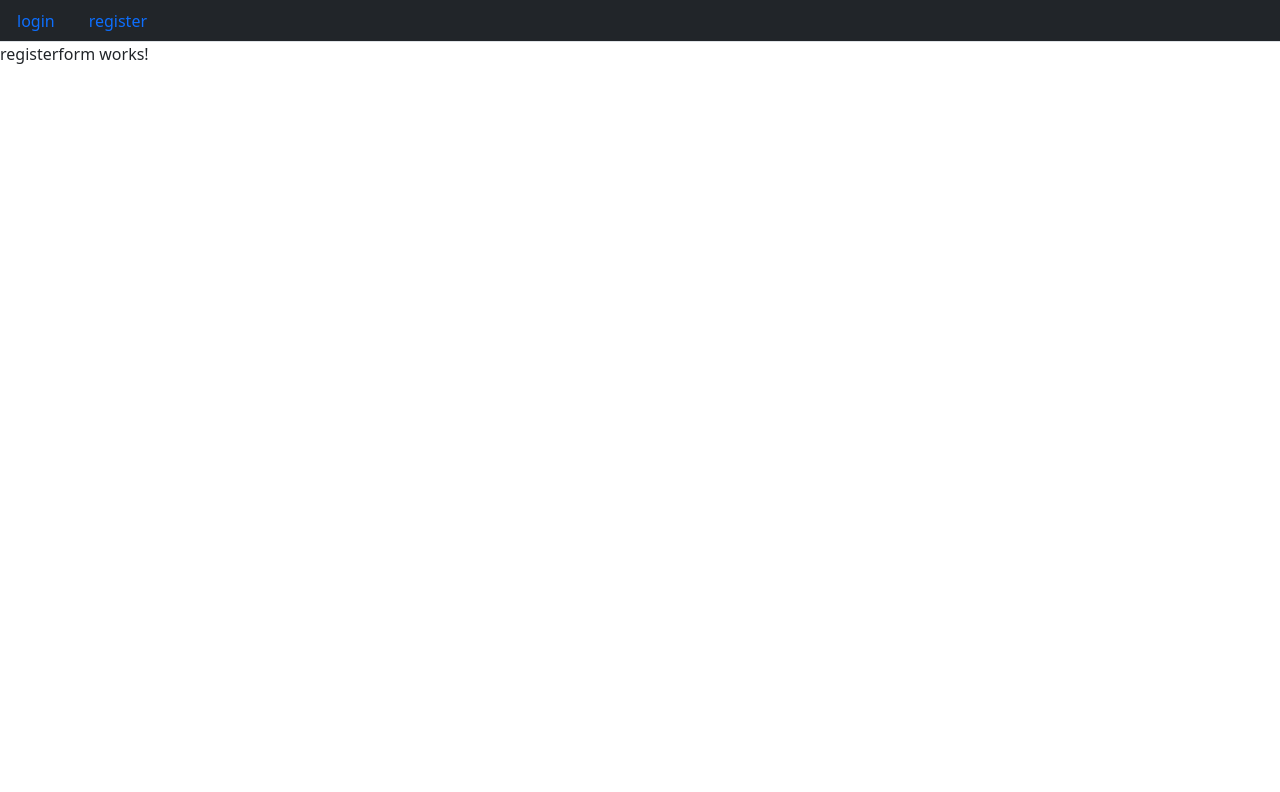
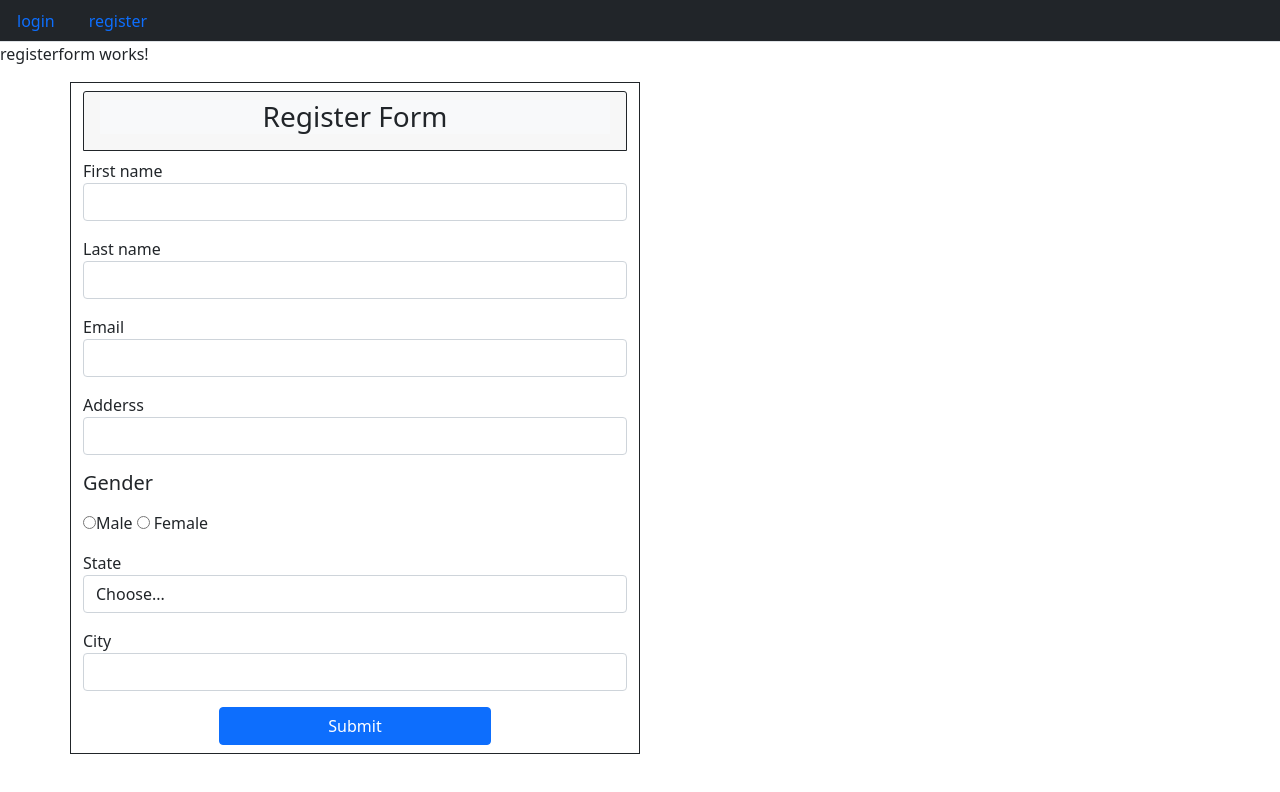
Before and after one commit to Tushar-tagline/ng-learning, an Angular app: page /register in a window 1280 px wide. Shown: the top 792 px of the page. Built offline with nearby package versions, Linux system fonts and the light colour scheme; a web font is replaced by a local one.

Commit message:
create reactive form

```diff
--- a/src/app/app.module.ts
+++ b/src/app/app.module.ts
@@ -5,7 +5,7 @@ import { AppRoutingModule } from './app-routing.module';
 import { AppComponent } from './app.component';
 import { FontAwesomeModule } from '@fortawesome/angular-fontawesome';
 
-import { FormsModule } from '@angular/forms';
+import { FormsModule, ReactiveFormsModule } from '@angular/forms';
 import { LoginformComponent } from './loginform/loginform.component';
 import { RegisterformComponent } from './registerform/registerform.component';
 
@@ -20,7 +20,8 @@ import { RegisterformComponent } from './registerform/registerform.component';
     BrowserModule,
     AppRoutingModule,
     FontAwesomeModule,
-    FormsModule
+    FormsModule,
+    ReactiveFormsModule
   ],
   providers: [],
   bootstrap: [AppComponent]
--- a/src/app/loginform/loginform.component.html
+++ b/src/app/loginform/loginform.component.html
@@ -6,19 +6,23 @@
                     <h3 class="font-effect-fire">LOGIN</h3>
                 </div>
                 <div class="card-body">
-                    <form (ngSubmit)="onsumbit(form)" #form="ngForm">
+                    <form (ngSubmit)="onsumbit()" #form="ngForm">
                         <div class="mb-3">
                             <label for="exampleInputEmail1" class="form-label">Email address</label>
-                          <input type="email" class="form-control" id="exampleInputEmail1" ngModel name="email"  required email  #emailInput=ngModel>
-                          <span *ngIf="!emailInput.valid  && emailInput.touched" class="error">enter the valid email</span>
+                            <input type="email" class="form-control" id="exampleInputEmail1" ngModel name="email"
+                                required email #emailInput=ngModel>
+                            <span *ngIf="!emailInput.valid  && emailInput.touched" class="error">enter the valid
+                                email</span>
                         </div>
                         <div class="mb-3">
                             <label for="exampleInputPassword1" class="form-label">Password</label>
-                          <input type="password" class="form-control" id="exampleInputPassword1" ngModel name="password" required #pass=ngModel minlength="4">
+                            <input type="password" class="form-control" id="exampleInputPassword1" ngModel
+                                name="password" required #pass=ngModel minlength="4">
                             <span *ngIf="!pass.valid && pass.touched" class="passerror">Give the 4 digit password</span>
                         </div>
 
-                        <button type="submit" class="btn btn-primary w-100" [disabled]="form.invalid">Submit</button>
+                        <button type="submit" class="btn btn-primary "[disabled]="form.invalid">Submit</button>
+                        <button type="reset" class="btn btn-danger m-1" (click)="onReset()">Cancle</button>
                     </form>
                 </div>
             </div>
@@ -27,3 +31,27 @@
     </div>
 
 </div>
+
+
+
+<div class="row">
+    <div class="col-sm-4" *ngIf="showdata">
+        <table class="table">
+            <thead>
+                <tr>
+                    <th scope="row">No</th>
+                    <th scope="col">Email</th>
+                    <th scope="col">Password</th>
+                </tr>
+            </thead>
+            <tbody>
+                <tr>
+                    <th scope="row">1</th>
+                    <td>{{user.email}}</td>
+                    <td>{{user.password}}</td>
+                </tr>
+            </tbody>
+        </table>
+    </div>
+
+</div>
--- a/src/app/loginform/loginform.component.ts
+++ b/src/app/loginform/loginform.component.ts
@@ -1,19 +1,30 @@
-import { Component, OnInit } from '@angular/core';
+import { Component, OnInit, ViewChild } from '@angular/core';
+import { resetFakeAsyncZone } from '@angular/core/testing';
 import { NgForm } from '@angular/forms';
 
 @Component({
   selector: 'app-loginform',
   templateUrl: './loginform.component.html',
-  styleUrls: ['./loginform.component.scss']
+  styleUrls: ['./loginform.component.scss'],
 })
 export class LoginformComponent implements OnInit {
+  @ViewChild('form') form!: NgForm;
+  public user = { email: '', password: '' };
+  showdata: boolean = false;
+  email: any;
+  password: any;
+  constructor() {}
 
-  constructor() { }
-
-  ngOnInit(): void {
+  ngOnInit(): void {}
+  onsumbit() {
+    // console.log('forms sumbit', this.form);
+    //const {email,password}=this.form.value
+    this.user.email = this.form.value.email;
+    this.user.password = this.form.value.password;
+    this.onReset();
+    this.showdata = true;
   }
-  onsumbit(form:NgForm){
-    console.log("forms sumbit",form)
+  onReset() {
+    this.form.reset();
   }
-
 }
--- a/src/app/registerform/registerform.component.html
+++ b/src/app/registerform/registerform.component.html
@@ -1 +1,58 @@
 <p>registerform works!</p>
+<div class="container">
+    <div class="row">
+        <div class="col-sm-6 border border-dark bg-opacity-10">
+            <form [formGroup]="myreactive" (ngSubmit)="onsumbit()">
+                <div class="card-header text-center mb-2 border border-dark mt-2">
+                    <h3 class="bg-light">Register Form</h3>
+                </div>
+                <div class="mb-3">
+                    <label> First name</label>
+                    <input type="text" class="form-control" formControlName="fname"/>
+                </div>
+                <div class="mb-3">
+                    <label> Last name</label>
+                    <input type="text" class="form-control"formControlName="lname"/>
+                </div>
+                <div class="mb-3">
+                    <label>Email</label>
+                    <input type="email" class="form-control" formControlName="email"/>
+                </div>
+
+                <div class="mb-3">
+                    <label>Adderss</label>
+                    <input type="email" class="form-control" formControlName="address"/>
+                </div>
+                <div class="group-gap">
+                    <h5 class="mb-3">Gender</h5>
+                    <div class="d-block my-3">
+                        <div class="custom-control custom-radio">
+                            <input id="male" type="radio" class="custom-control-input" name="gender" value="male"  formControlName="gender"/>
+                            <label class="custom-control-label" for="male">Male</label>
+
+                            <input id="female" type="radio" class="custom-control-input m-1" name="gender"
+                                value="female" />
+                            <label class="custom-control-label" for="female">Female</label>
+                        </div>
+                    </div>
+                </div>
+                <div class="mb-3">
+                    <label>State</label>
+                    <select class="custom-select d-block w-100 form-control" formControlName="state">
+                        <option value="">Choose...</option>
+                        <option></option>
+                    </select>
+                </div>
+                <div class="mb-3">
+                    <label>City</label>
+                    <input type="text" class="form-control"  formControlName="city"/>
+                </div>
+                <div class="d-flex justify-content-center">
+                    <button type="submit" class="btn btn-primary mb-2 w-50">
+                        Submit
+                    </button>
+                </div>
+            </form>
+        </div>
+    </div>
+</div>
--- a/src/app/registerform/registerform.component.ts
+++ b/src/app/registerform/registerform.component.ts
@@ -1,4 +1,5 @@
 import { Component, OnInit } from '@angular/core';
+import { FormControl, FormGroup } from '@angular/forms';
 
 @Component({
   selector: 'app-registerform',
@@ -6,10 +7,22 @@ import { Component, OnInit } from '@angular/core';
   styleUrls: ['./registerform.component.scss']
 })
 export class RegisterformComponent implements OnInit {
-
+  public myreactive!: FormGroup;
   constructor() { }
 
   ngOnInit(): void {
+    this.myreactive = new FormGroup({
+      'fname': new FormControl(null),
+      'lname': new FormControl(null),
+      'email': new FormControl(null),
+      'address': new FormControl(null),
+      'gender': new FormControl('      '),
+      'state': new FormControl(''),
+      'city': new FormControl('')
+    });
+  }
+  onsumbit(){
+    console.log(this.myreactive);
   }
 
 }
```
Lines whose indentation alone changed are shown as unchanged.
